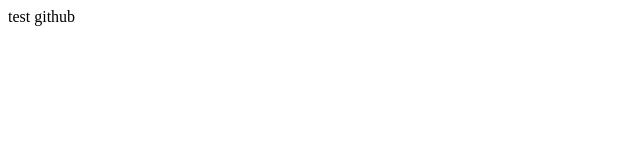
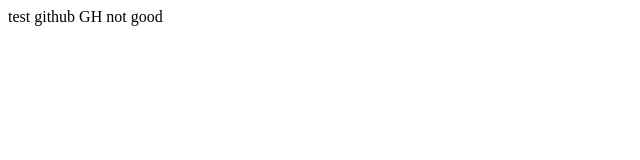
Before and after one commit to nwomib/redmineautotest, a plain HTML site: page index.html in a window 1280 px wide. Shown: the whole page, without its empty margins (0-640 px from the left). Drawn offline with Linux system fonts and the light colour scheme.

Commit message:
Update index.html

```diff
--- a/index.html
+++ b/index.html
@@ -1,4 +1,4 @@
 <html>
   test github
-
+  GH not good
 </html>
```
